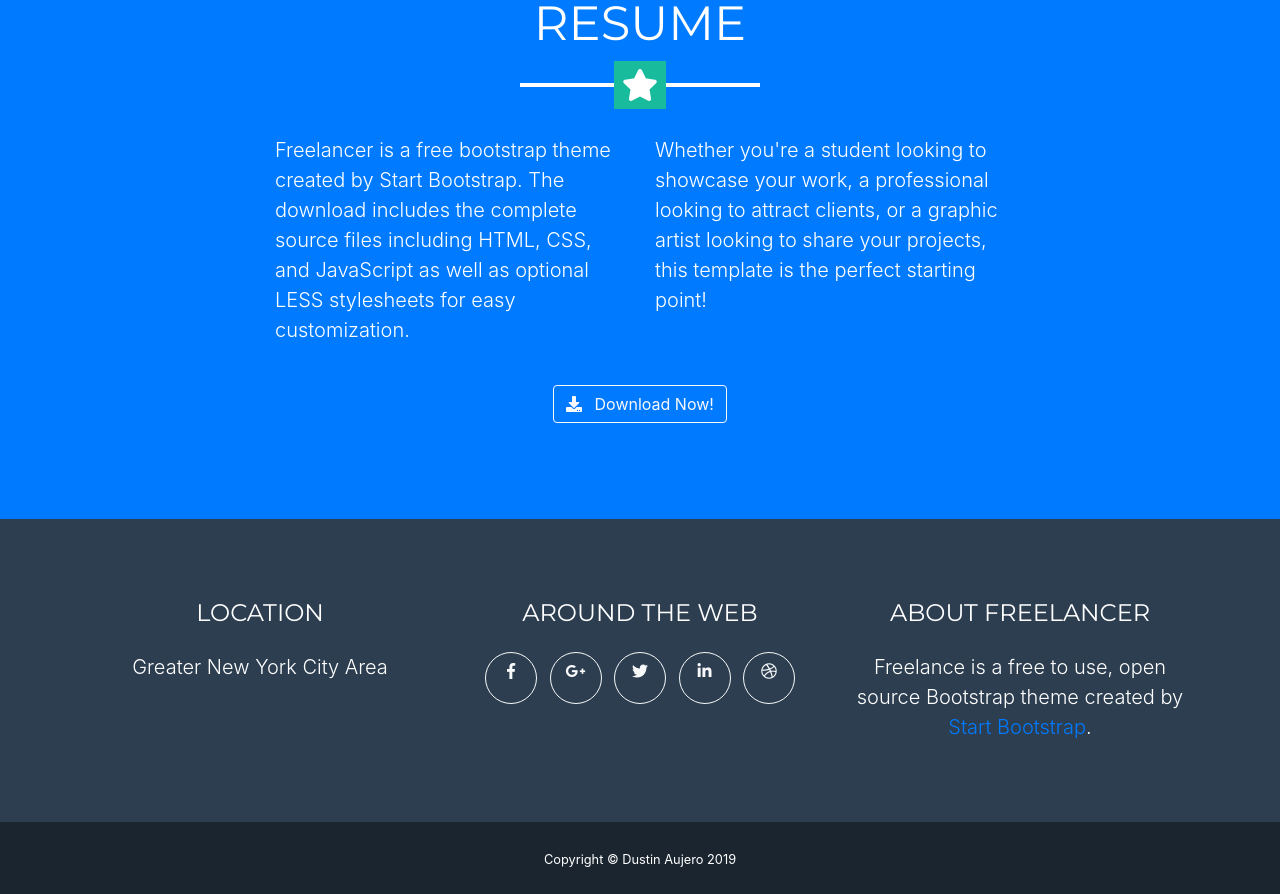
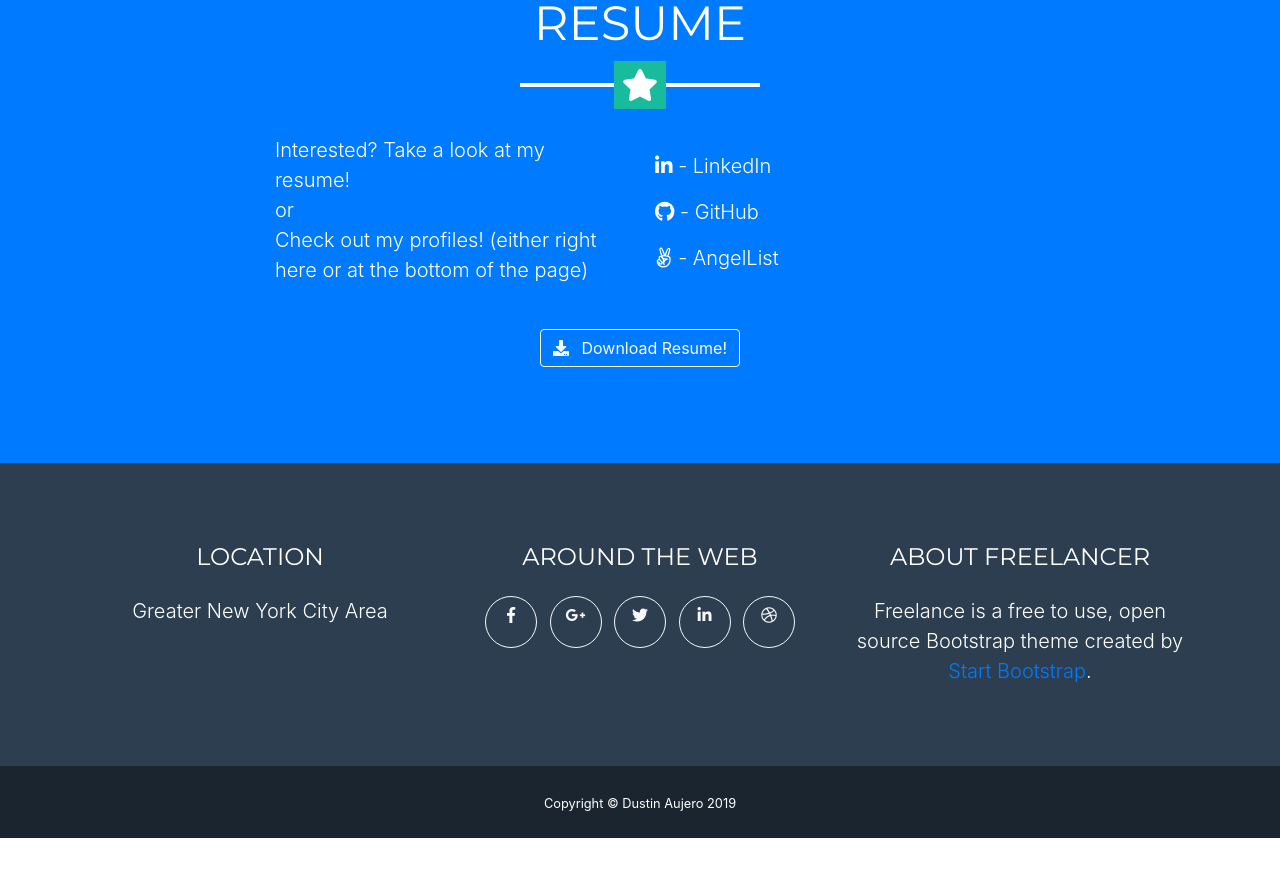
Before and after one commit to dustinaujero/dustinaujero.github.io, a website with bundled scripts: page index.html in a window 1280 px wide. Shown: the part 3165-4059 px from the top of the page. After the commit the page ends 4003 px from the top, so only its background shows below. Built offline with nearby package versions, Linux system fonts and the light colour scheme.

Commit message:
Updated resume section

```diff
--- a/css/freelancer.css
+++ b/css/freelancer.css
@@ -47,19 +47,13 @@
 .skills-ul div {
   margin-right: 20px;
 }
-/* .skills-ul ul {
-  padding-left: 10px;
-} */
-.skills-ul .frameworks {
-
+.links {
+   list-style: none;
+   display: flex;
+   flex-direction: column;
 }
-.skills-ul .libraries {
-
-}
-.skills-ul .languages {
-
-}
-.skills-ul .other {
+.links a {
+  color: inherit;
 
 }
 
--- a/index.html
+++ b/index.html
@@ -24,6 +24,8 @@
   <!-- Custom styles for this template -->
   <link href="css/freelancer.css" rel="stylesheet">
 
+  <link rel="stylesheet" href="https://use.fontawesome.com/releases/v5.8.1/css/all.css"
+  integrity="sha384-50oBUHEmvpQ+1lW4y57PTFmhCaXp0ML5d60M1M7uH2+nqUivzIebhndOJK28anvf" crossorigin="anonymous">
 </head>
 
 <body id="page-top">
@@ -298,19 +300,26 @@
       <hr class="star-light mb-5">
       <div class="row">
         <div class="col-lg-4 ml-auto">
-          <p class="lead">Freelancer is a free bootstrap theme created by Start Bootstrap. The download includes the
-            complete source files including HTML, CSS, and JavaScript as well as optional LESS stylesheets for easy
-            customization.</p>
+          <p class="lead">
+            Interested? Take a look at my resume!
+            <br> or <br>
+            Check out my profiles! (either right here or at the bottom of the page)
+          </p>
         </div>
         <div class="col-lg-4 mr-auto">
-          <p class="lead">Whether you're a student looking to showcase your work, a professional looking to attract
-            clients, or a graphic artist looking to share your projects, this template is the perfect starting point!</p>
+          <p class="lead">
+            <div class="links">
+              <a href="https://www.linkedin.com/in/dustin-a-0aab33127"><p class="lead"><i class="fab fa-linkedin-in"></i> - LinkedIn</p></a>
+              <a href="https://github.com/dustinaujero"><p class="lead"><i class="fab fa-github"></i> - GitHub</p></a>
+              <a href="https://angel.co/dustin-aujero"><p class="lead"><i class="fab fa-angellist"></i> - AngelList</p></a>
+            </div>
+          </p>
         </div>
       </div>
       <div class="text-center mt-4">
-        <a class="btn btn-xl btn-outline-light" href="#">
+        <a class="btn btn-xl btn-outline-light" href="img/resume.pdf" target="_blank" download >
           <i class="fas fa-download mr-2"></i>
-          Download Now!
+          Download Resume!
         </a>
       </div>
     </div>
```
Also changed, not shown: 1 other file.
